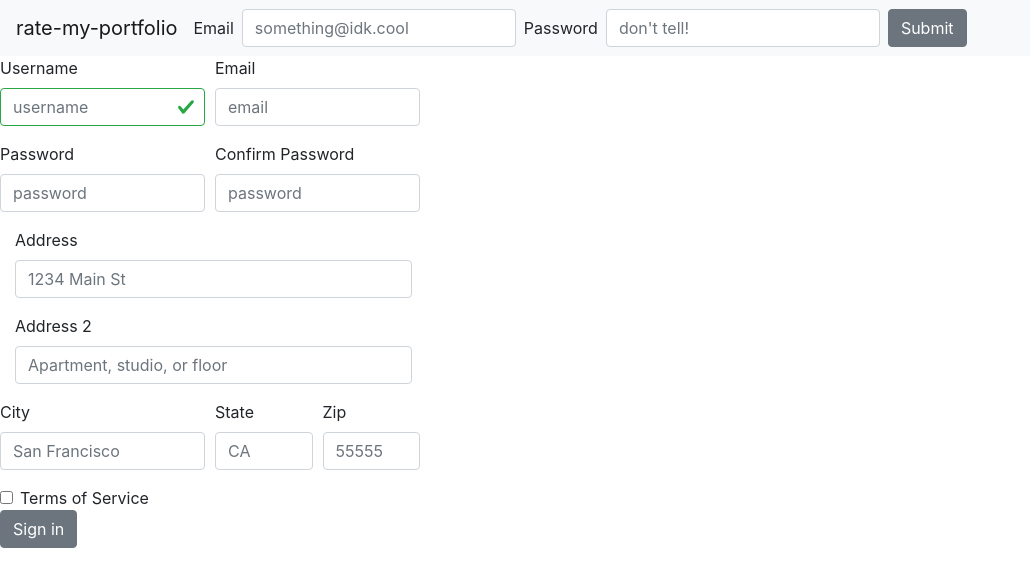
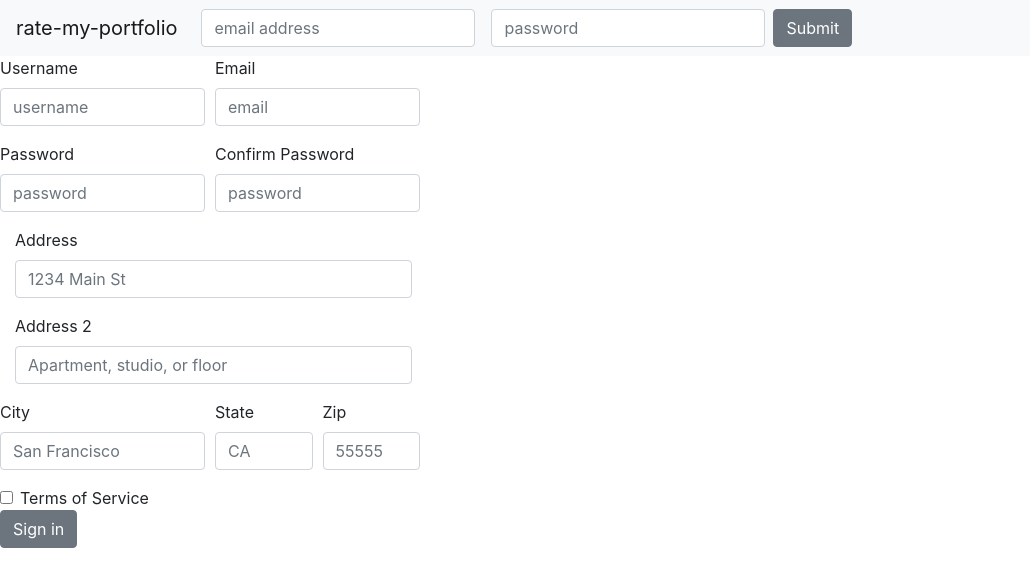
Before and after one commit to capt-obvious/rate-my-porfolio, a React (Create React App) app: page /welcome in a window 1280 px wide. Shown: the top 586 px of the page, without its empty margins (0-1030 px from the left). Built offline with nearby package versions, Linux system fonts and the light colour scheme.

Commit message:
removed const for deleted comp

```diff
--- a/src/components/Welcome/Login.js
+++ b/src/components/Welcome/Login.js
@@ -5,12 +5,12 @@ const Login = (props) => {
   return (
     <Form inline>
       <FormGroup className="mb-2 mr-sm-2 mb-sm-0">
-        <Label for="exampleEmail" className="mr-sm-2">Email</Label>
-        <Input type="email" name="email" id="exampleEmail" placeholder="something@idk.cool" />
+        <Label for="exampleEmail" className="mr-sm-2"></Label>
+        <Input type="email" name="email" id="exampleEmail" placeholder="email address" />
       </FormGroup>
       <FormGroup className="mb-2 mr-sm-2 mb-sm-0">
-        <Label for="examplePassword" className="mr-sm-2">Password</Label>
-        <Input type="password" name="password" id="examplePassword" placeholder="don't tell!" />
+        <Label for="examplePassword" className="mr-sm-2"></Label>
+        <Input type="password" name="password" id="examplePassword" placeholder="password" />
       </FormGroup>
       <Button>Submit</Button>
     </Form>
--- a/src/components/Welcome/Register.js
+++ b/src/components/Welcome/Register.js
@@ -51,7 +51,7 @@ class Register extends Component {
                 <FormGroup>
                     <Label for="exampleName">Username</Label>
                     <Input
-                        valid type="username"
+                        type="username"
                         name="username"
                         id="exampleName"
                         placeholder="username"
--- a/src/components/Welcome/WelcomeNav.js
+++ b/src/components/Welcome/WelcomeNav.js
@@ -1,29 +1,21 @@
-import React, { useState } from 'react';
+import React from 'react';
 import {
-  Collapse,
   Navbar,
-  NavbarToggler,
   NavbarBrand,
   Nav,
 } from 'reactstrap';
 
 import Login from './Login';
 
+
 const WelcomeNav = (props) => {
-  const [isOpen, setIsOpen] = useState(false);
-
-  const toggle = () => setIsOpen(!isOpen);
-
   return (
-    <div>
+    <div className="welcomeNav">
       <Navbar color="light" light expand="md">
         <NavbarBrand href="/">rate-my-portfolio</NavbarBrand>
-        <NavbarToggler onClick={toggle} />
-        <Collapse isOpen={isOpen} navbar>
           <Nav className="mr-auto" navbar>
               <Login />
           </Nav>
-        </Collapse>
       </Navbar>
     </div>
   );
```
